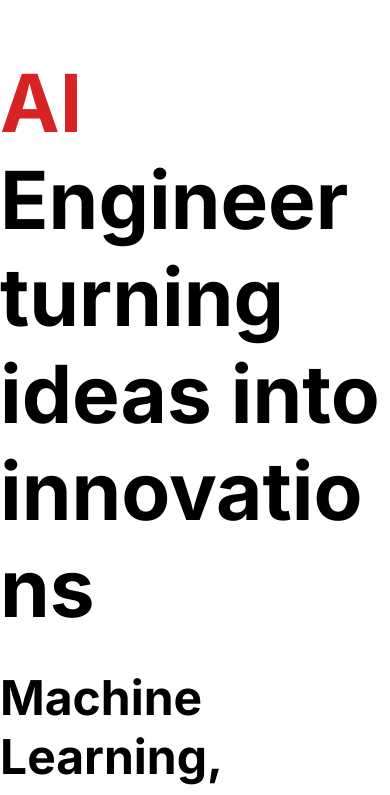
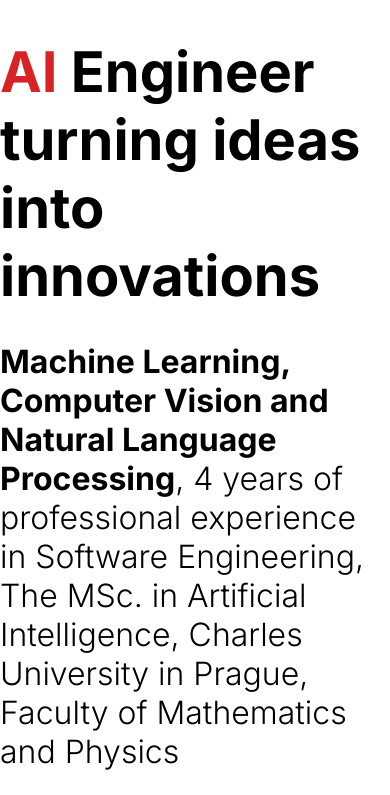
Before and after one commit to martin-studna/portfolio-web, a Next.js app: page /components/about in a window 390 px wide. Shown: the top 795 px of the page. Built offline with nearby package versions, Linux system fonts and the light colour scheme.

Commit message:
Change size of the font on mobile.

```diff
--- a/styles/About.module.css
+++ b/styles/About.module.css
@@ -27,3 +27,9 @@
 .links img:hover {
   color: black
 }
+
+@media (max-width: 768px) {
+  .subDescription {
+    font-size: 2em;
+  }
+}
--- a/styles/Introduction.module.css
+++ b/styles/Introduction.module.css
@@ -118,4 +118,8 @@
   .titles {
     text-align: center;
   }
+
+  .title {
+    margin-bottom: 0;
+  }
 }
--- a/styles/globals.css
+++ b/styles/globals.css
@@ -224,6 +224,10 @@
 
 @media (max-width: 768px) {
 
+  h1 {
+    font-size: 3.5em;
+  }
+
   nav {
     padding: 0;
   }
```
